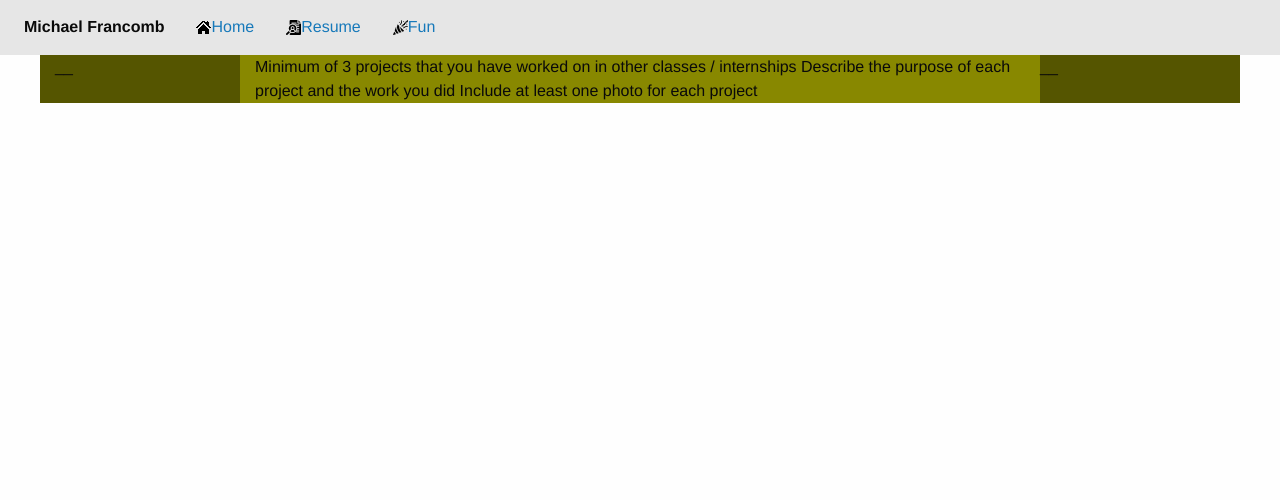
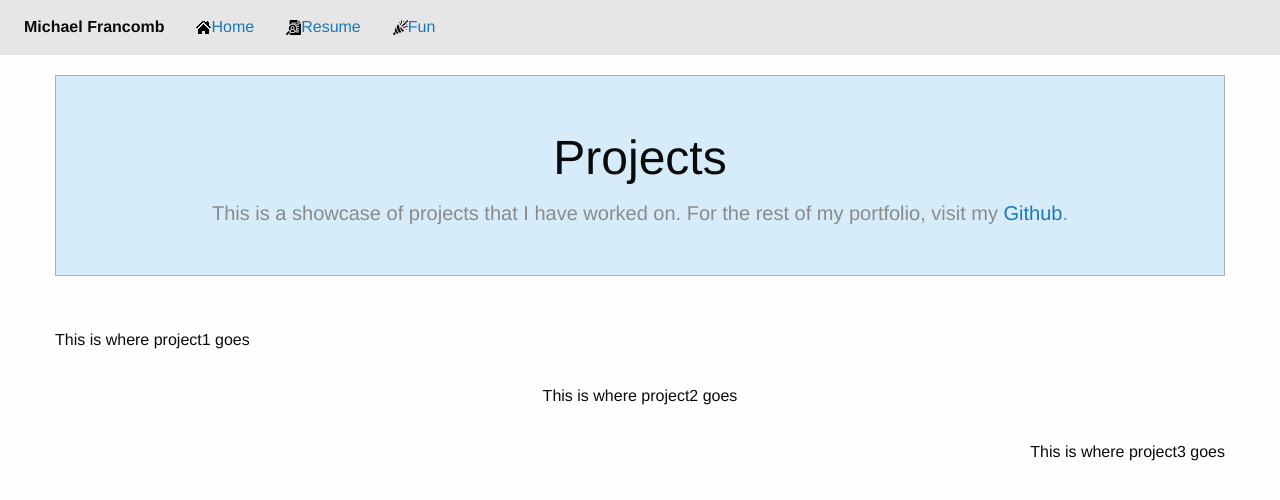
Before and after one commit to MFrancomb1/Web-Development-Personal-Website, a plain HTML site: page projects.html in a window 1280 px wide. Drawn offline with Linux system fonts and the light colour scheme.

Commit message:
cohesive pages

```diff
--- a/projects.html
+++ b/projects.html
@@ -40,12 +40,22 @@
                 <!-- main content within a 'grid-container'-->
                 <div class="grid-container">
                     <!-- 'grid-x represents a row'-->
-                    <div class="grid-x grid-padding-x">
-                        <div class="cell small-2 large-2" style="background-color: #555500 ">__</div>
-                        <div class="cell small-8 large-8" style="background-color: #888800 ">    Minimum of 3 projects that you have worked on in other classes / internships
-                            Describe the purpose of each project and the work you did
-                            Include at least one photo for each project</div>
-                        <div class="small-2 large-2" style="background-color: #555500 ">__</div>
+                    <div class="grid-x">
+                        <div class="cell small-auto" style="padding: 1.25em 0em">
+                            <div class="callout large primary text-center">
+                                <h1>Projects</h1>
+                                <h5 class="subheader">This is a showcase of projects that I have worked on. For the rest of my portfolio, visit my <a href="https://github.com/MFrancomb1/">Github</a>.</h5>
+                            </div>
+                        </div>
+                    </div>
+                    <div class="grid-x align-center" style="padding: 1em 0em">
+                        <div class="cell" >This is where project1 goes</div>
+                    </div>
+                    <div class="grid-x text-center align-center" style="padding: 1em 0em">
+                        <div class="cell">This is where project2 goes</div>
+                    </div>
+                    <div class="grid-x  text-right align-center" style="padding: 1em 0em">
+                        <div class="cell">This is where project3 goes</div>
                     </div>
                 </div>
             </div>
```
Also changed, not shown: fun.html (+7 -1 lines), index.html (+4 -4 lines).
